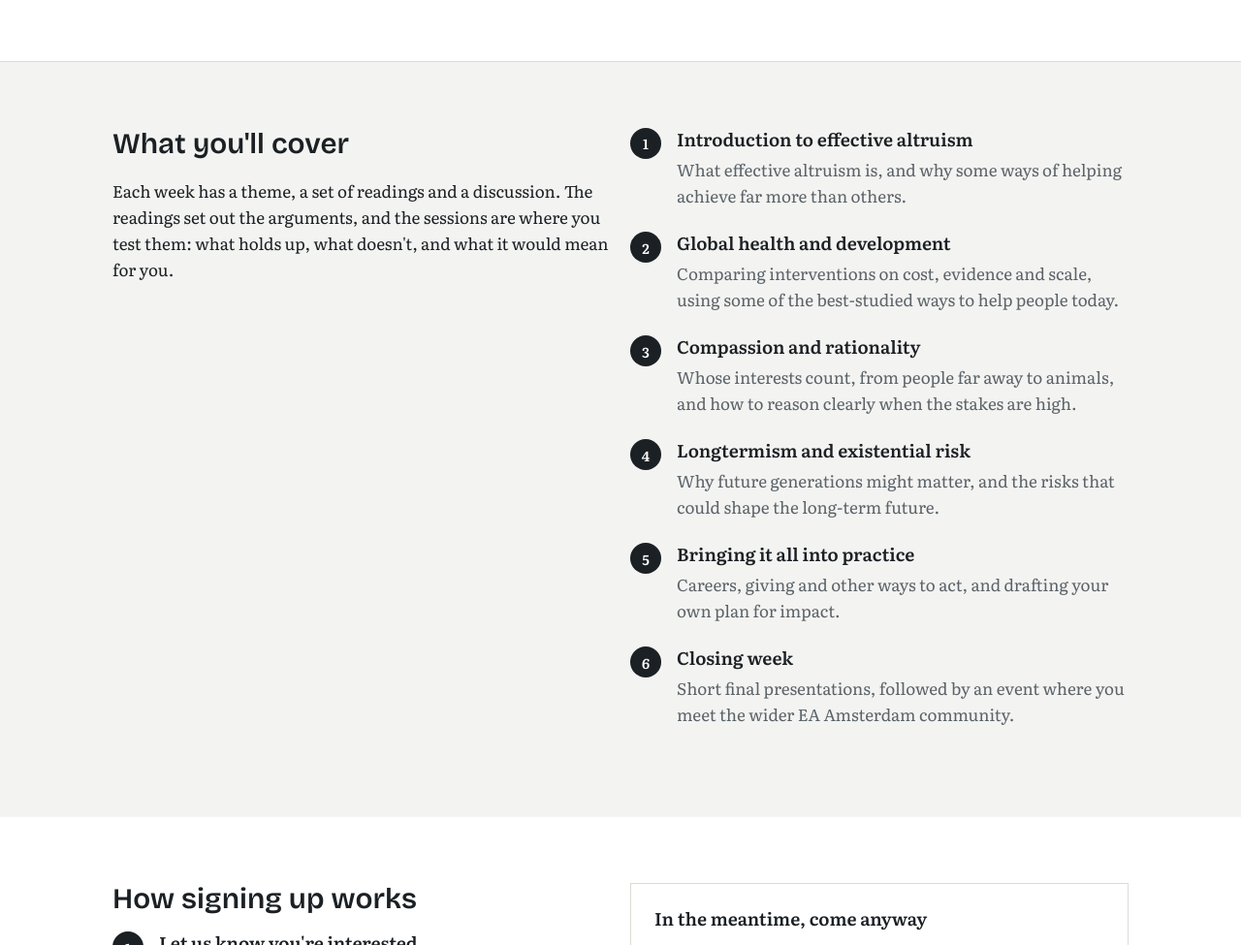
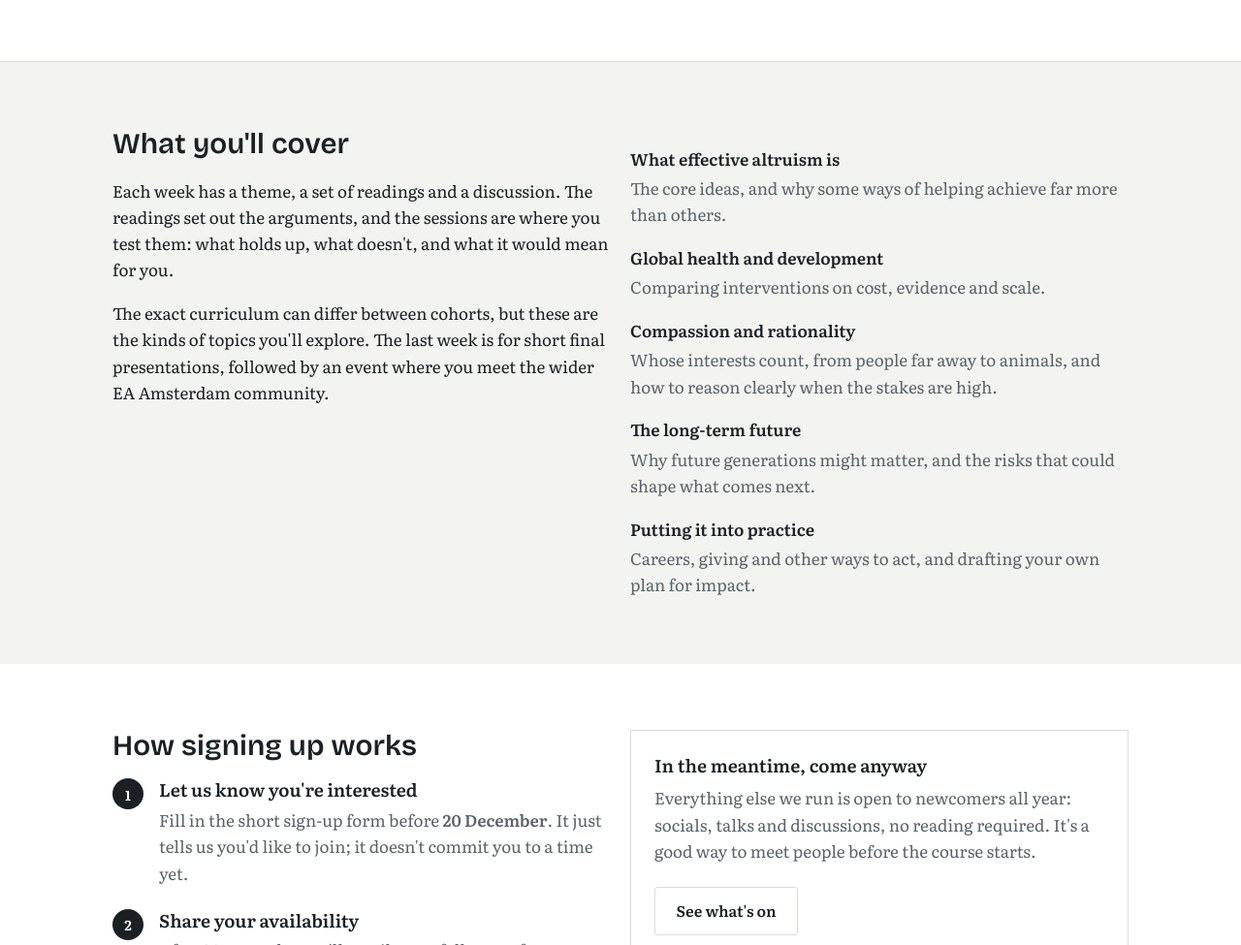
Before and after one commit to schipeltaper/eaa_website, a plain HTML site: page programs.html in a window 1280 px wide. Shown: the part 1020-1995 px from the top of the page at 97% size. Drawn offline with Linux system fonts and the light colour scheme.

Commit message:
Programs page: keep group size and exact curriculum open
Removes the group size and the numbered week-by-week schedule, since
cohorts may differ in size and curriculum. Topics are now listed as
example themes rather than a fixed order.

Co-Authored-By: Claude Opus 5.5 <noreply@anthropic.com>
Claude-Session: https://claude.ai/code/session_01119TsiuCRC6vqV43j79nzk

```diff
--- a/programs.html
+++ b/programs.html
@@ -61,8 +61,7 @@
             A six-week course on the fundamentals of effective altruism, run by us
             here in Amsterdam. Each week you spend about two
             hours on readings, videos and sometimes an exercise, then meet in
-            person for a 90-minute discussion with four to six participants and a
-            facilitator.
+            person for a 90-minute discussion with your group and a facilitator.
           </p>
           <p>
             Anyone can join. You don't need to be a student, you don't need any
@@ -111,8 +110,9 @@
   </section>
 
   <!-- ============ What you'll cover ============ -->
-  <!-- Week themes are a summary of the curriculum. If the curriculum changes,
-       update these to match. -->
+  <!-- Deliberately not a week-by-week schedule: cohorts may follow different
+       curricula, so these are the themes the course draws on, not a fixed
+       order. Group size is also left unstated on purpose. -->
   <section class="section section-alt">
     <div class="container">
       <div class="grid-2">
@@ -123,33 +123,25 @@
             readings set out the arguments, and the sessions are where you test
             them: what holds up, what doesn't, and what it would mean for you.
           </p>
+          <p>
+            The exact curriculum can differ between cohorts, but these are the
+            kinds of topics you'll explore. The last week is for short final
+            presentations, followed by an event where you meet the wider EA
+            Amsterdam community.
+          </p>
         </div>
-        <ol class="steps">
-          <li>
-            <h3>Introduction to effective altruism</h3>
-            <p class="text-muted">What effective altruism is, and why some ways of helping achieve far more than others.</p>
-          </li>
-          <li>
-            <h3>Global health and development</h3>
-            <p class="text-muted">Comparing interventions on cost, evidence and scale, using some of the best-studied ways to help people today.</p>
-          </li>
-          <li>
-            <h3>Compassion and rationality</h3>
-            <p class="text-muted">Whose interests count, from people far away to animals, and how to reason clearly when the stakes are high.</p>
-          </li>
-          <li>
-            <h3>Longtermism and existential risk</h3>
-            <p class="text-muted">Why future generations might matter, and the risks that could shape the long-term future.</p>
-          </li>
-          <li>
-            <h3>Bringing it all into practice</h3>
-            <p class="text-muted">Careers, giving and other ways to act, and drafting your own plan for impact.</p>
-          </li>
-          <li>
-            <h3>Closing week</h3>
-            <p class="text-muted">Short final presentations, followed by an event where you meet the wider EA Amsterdam community.</p>
-          </li>
-        </ol>
+        <dl class="definition-list">
+          <dt>What effective altruism is</dt>
+          <dd>The core ideas, and why some ways of helping achieve far more than others.</dd>
+          <dt>Global health and development</dt>
+          <dd>Comparing interventions on cost, evidence and scale.</dd>
+          <dt>Compassion and rationality</dt>
+          <dd>Whose interests count, from people far away to animals, and how to reason clearly when the stakes are high.</dd>
+          <dt>The long-term future</dt>
+          <dd>Why future generations might matter, and the risks that could shape what comes next.</dd>
+          <dt>Putting it into practice</dt>
+          <dd>Careers, giving and other ways to act, and drafting your own plan for impact.</dd>
+        </dl>
       </div>
     </div>
   </section>
```
Also changed, not shown: index.html (+1 -1 lines).
